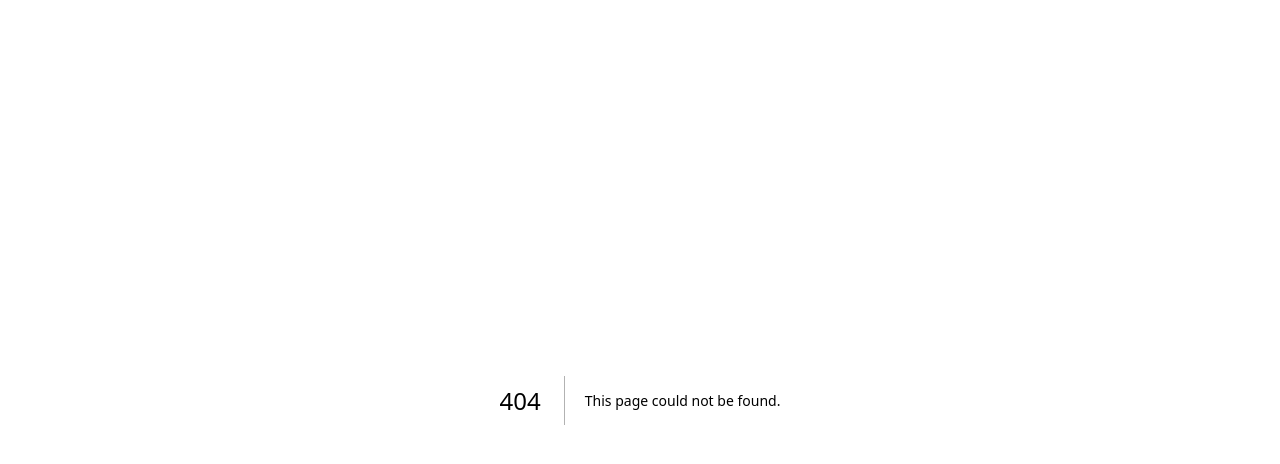
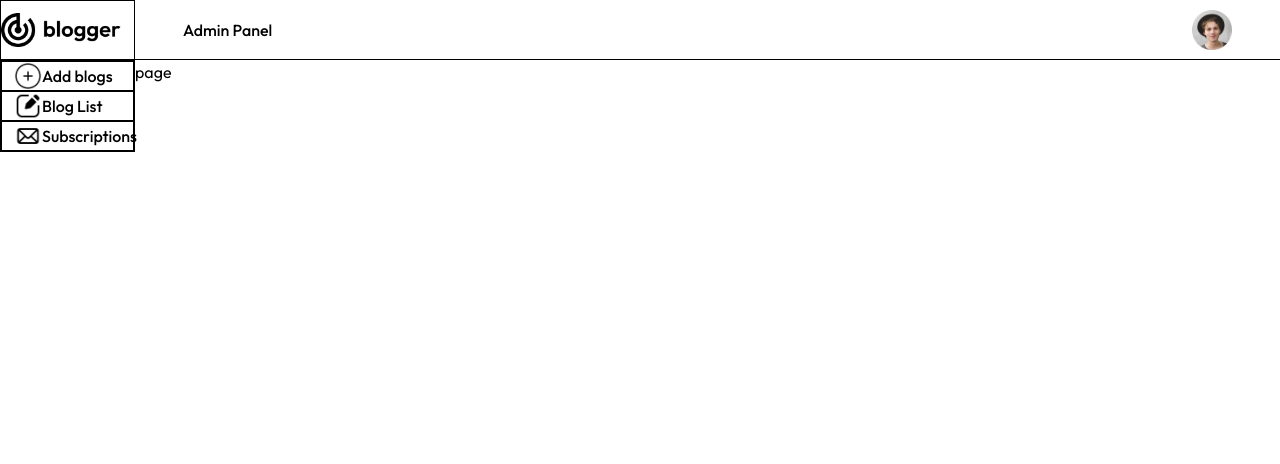
Before and after one commit to Naim000007/next-js-blog, a Next.js app: page /admin/addProduct in a window 1280 px wide. Before the commit this address had no page. Shown: the top 464 px of the page. Built offline with nearby package versions, Linux system fonts and the light colour scheme.

Commit message:
Admin dashboard ui added

```diff
--- /dev/null
+++ b/Components/AdminComponents/Sidebar.jsx
@@ -0,0 +1,33 @@
+import { assets } from '@/Assets/assets'
+import Image from 'next/image'
+import Link from 'next/link'
+import React from 'react'
+
+const Sidebar = () => {
+    return (
+        <div className='flex flex-col bg-slate-100 '>
+            <div className='px-2 sm:pl-14 py-3 border border-black'>
+                <Image src={assets.logo} width={120} alt='logo' />
+            </div>
+            <div className='w-28 sm:w-80 h-[100vh] relative py-12 border border-black'>
+                <div className='w-[50%] sm:w-[80%] absolute right-0'>
+                    <Link href={`/admin/addProduct`} className='flex items-center border border-black gap-3 font-medium px-3 py-2 bg-white shadow-[-5px_5px_0px_#000000]'>
+                        <Image src={assets.add_icon} alt='' width={28} />
+                        <p>Add blogs</p>
+                    </Link>
+                    <Link href={`/admin/blogList`} className='mt-5 flex items-center border border-black gap-3 font-medium px-3 py-2 bg-white shadow-[-5px_5px_0px_#000000]'>
+                        <Image src={assets.blog_icon} alt='' width={28} />
+                        <p>Blog List</p>
+                    </Link>
+                    <Link href={`/admin/subscriptions`} className='mt-5 flex items-center border border-black gap-3 font-medium px-3 py-2 bg-white shadow-[-5px_5px_0px_#000000]'>
+                        <Image src={assets.email_icon} alt='' width={28} />
+                        <p>Subscriptions</p>
+                    </Link>
+                </div>
+
+            </div>
+        </div>
+    )
+}
+
+export default Sidebar
--- /dev/null
+++ b/app/admin/addProduct/page.jsx
@@ -0,0 +1,9 @@
+"use client"
+
+const page = () => {
+    return (
+        <div>page</div>
+    )
+}
+
+export default page
--- /dev/null
+++ b/app/admin/blogList/page.jsx
@@ -0,0 +1,10 @@
+"use client"
+import React from 'react'
+
+const page = () => {
+    return (
+        <div>page</div>
+    )
+}
+
+export default page
--- /dev/null
+++ b/app/admin/layout.jsx
@@ -0,0 +1,21 @@
+import { assets } from "@/Assets/assets";
+import Sidebar from "@/Components/AdminComponents/Sidebar";
+import Image from "next/image";
+
+export default function Layout({ children }) {
+    return (
+        <>
+            <div className="flex">
+                <Sidebar />
+                <div className="flex flex-col w-full ">
+                    <div className="flex  items-center justify-between w-full py-3 max-h-[60px] px-12 border-b border-black">
+                        <h3 className="font-medium ">Admin Panel</h3>
+                        <Image src={assets.profile_icon} width={40} alt="profile icone" />
+                    </div>
+                    {children}
+                </div>
+            </div>
+
+        </>
+    )
+}
--- /dev/null
+++ b/app/admin/page.jsx
@@ -0,0 +1,11 @@
+import React from 'react'
+
+const page = () => {
+    return (
+        <div>
+
+        </div>
+    )
+}
+
+export default page
--- /dev/null
+++ b/app/admin/subscriptions/page.jsx
@@ -0,0 +1,9 @@
+"use client"
+
+const page = () => {
+    return (
+        <div>page</div>
+    )
+}
+
+export default page
```
